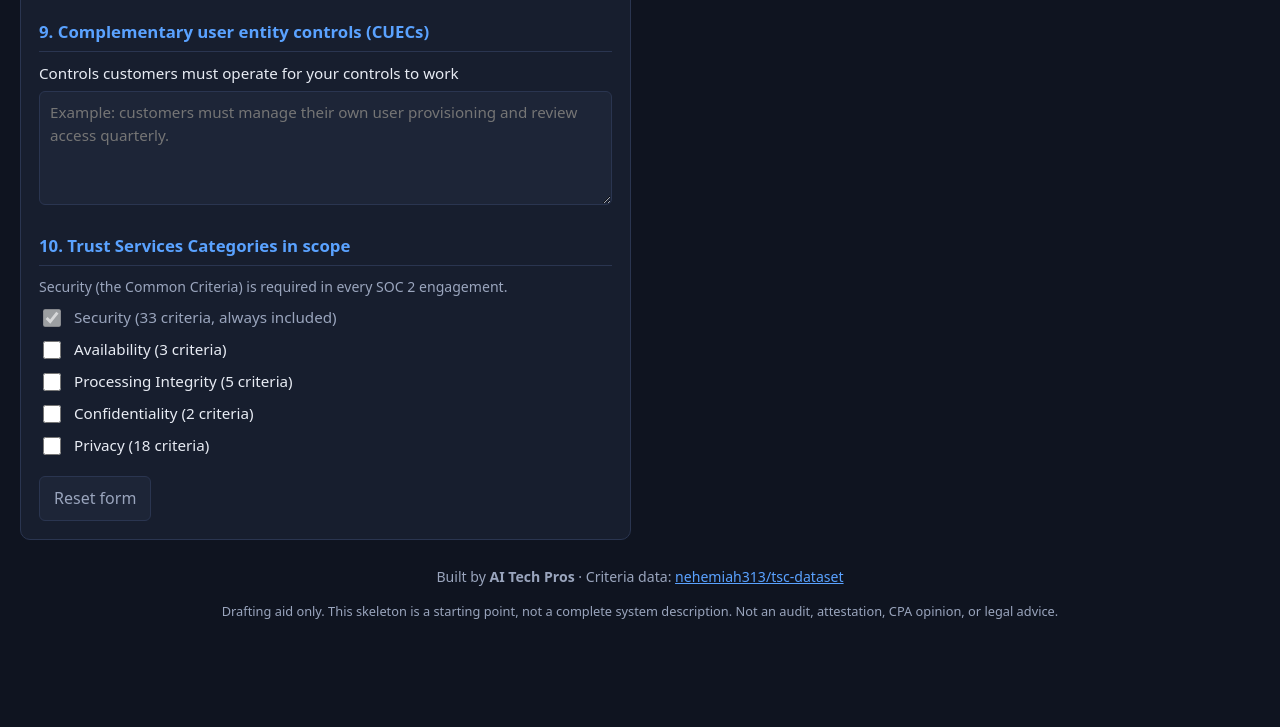
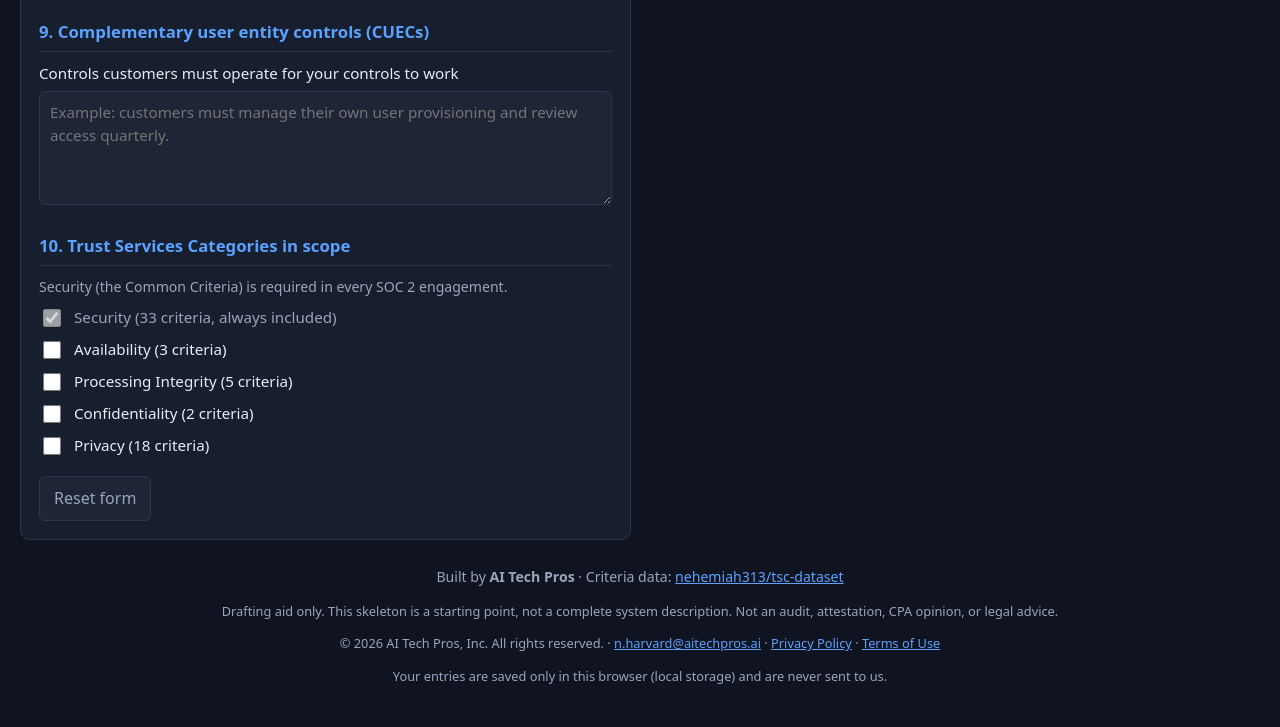
Before and after one commit to nehemiah313/soc2-system-description, a plain HTML site: page index.html in a window 1280 px wide. Shown: the part 2591-3318 px from the top of the page. Before the commit the page ends 3253 px from the top, so only its background shows below. Drawn offline with Linux system fonts and the light colour scheme.

Commit message:
Add footer with copyright, contact, privacy/terms links, localStorage notice; add aria-labels to search/filter inputs; add email consent privacy line (email-collecting tools)

```diff
--- a/index.html
+++ b/index.html
@@ -118,6 +118,8 @@
       Criteria data: <a href="https://github.com/nehemiah313/tsc-dataset">nehemiah313/tsc-dataset</a></p>
     <p class="fineprint">Drafting aid only. This skeleton is a starting point, not a complete system description.
       Not an audit, attestation, CPA opinion, or legal advice.</p>
+    <p class="fineprint">&copy; 2026 AI Tech Pros, Inc. All rights reserved. &middot; <a href="mailto:n.harvard@aitechpros.ai">n.harvard@aitechpros.ai</a> &middot; <a href="https://aitechpros.ai/privacy/">Privacy Policy</a> &middot; <a href="https://aitechpros.ai/terms/">Terms of Use</a></p>
+    <p class="fineprint">Your entries are saved only in this browser (local storage) and are never sent to us.</p>
   </div>
 </footer>
 
--- a/styles.css
+++ b/styles.css
@@ -107,3 +107,4 @@ input:focus, textarea:focus, select:focus { outline: 2px solid var(--accent); ou
 .footer { margin: 26px 0 40px; color: var(--muted); font-size: 0.88rem; text-align: center; }
 .footer a { color: var(--accent); }
 .fineprint { font-size: 0.8rem; }
+.footer .storage-note { font-size: .8rem; }
```
